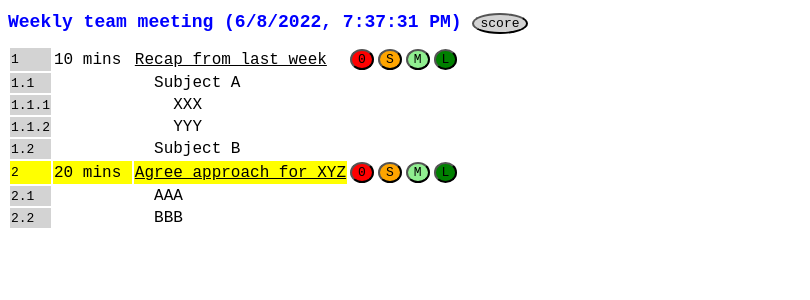
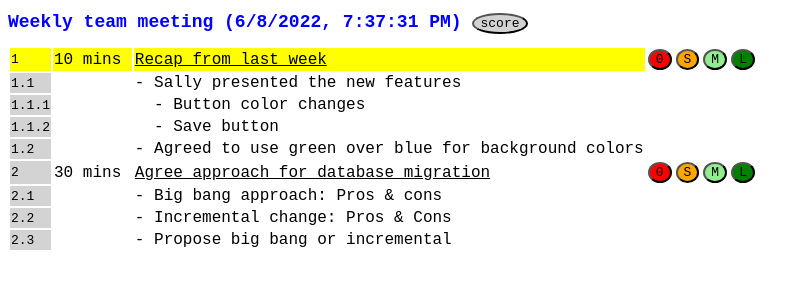
Before and after one commit to johnbarry/meetmon, a Vue app: page / in a window 1280 px wide. Shown: the top 300 px of the page, without its empty margins (0-810 px from the left). Built offline with nearby package versions, Linux system fonts and the light colour scheme.

Commit message:
made meeting agenda more realistic and added hyphen to sub-agenda items

```diff
--- a/src/App.vue
+++ b/src/App.vue
@@ -58,7 +58,7 @@ export default {
             number: newNumber,
             title: t.name,
             level: level,
-            display: `${"  ".repeat(level - 1)}${t.name}`,
+            display: level == 1 ? t.name : `${"  ".repeat(level - 2)}${t.name}`,
             active: t.active,
             minutes: t.minutes,
             scoreCount: 0,
@@ -77,36 +77,39 @@ export default {
           topics: [
             {
               name: "Recap from last week",
+              active: true,
               topics: [
                 {
                   ref: "jira-01",
-                  name: "Subject A",
+                  name: "Sally presented the new features",
                   topics: [
                     {
-                      name: "XXX",
+                      name: "Button color changes",
                     },
                     {
-                      name: "YYY",
+                      name: "Save button",
                     },
                   ],
                 },
                 {
                   ref: "jira-02",
-                  name: "Subject B",
+                  name: "Agreed to use green over blue for background colors",
                 },
               ],
               minutes: 10,
             },
             {
-              name: "Agree approach for XYZ",
-              minutes: 20,
-              active: true,
+              name: "Agree approach for database migration",
+              minutes: 30,
               topics: [
                 {
-                  name: "AAA",
+                  name: "Big bang approach: Pros & cons",
                 },
                 {
-                  name: "BBB",
+                  name: "Incremental change: Pros & Cons",
+                },
+                {
+                  name: "Propose big bang or incremental"
                 },
               ],
             },
@@ -159,7 +162,8 @@ export default {
           "
           @click="setActive(item.number)"
         >
-          {{ item.display }}
+        <span v-if="item.level == 1">{{ item.title }}</span>
+        <span v-else>{{ `${'  '.repeat(item.level - 2)}- ${item.title}` }}</span>
         </td>
         <td v-if="item.level == 1"
          @click="updateItemScore(item,0)"
```
